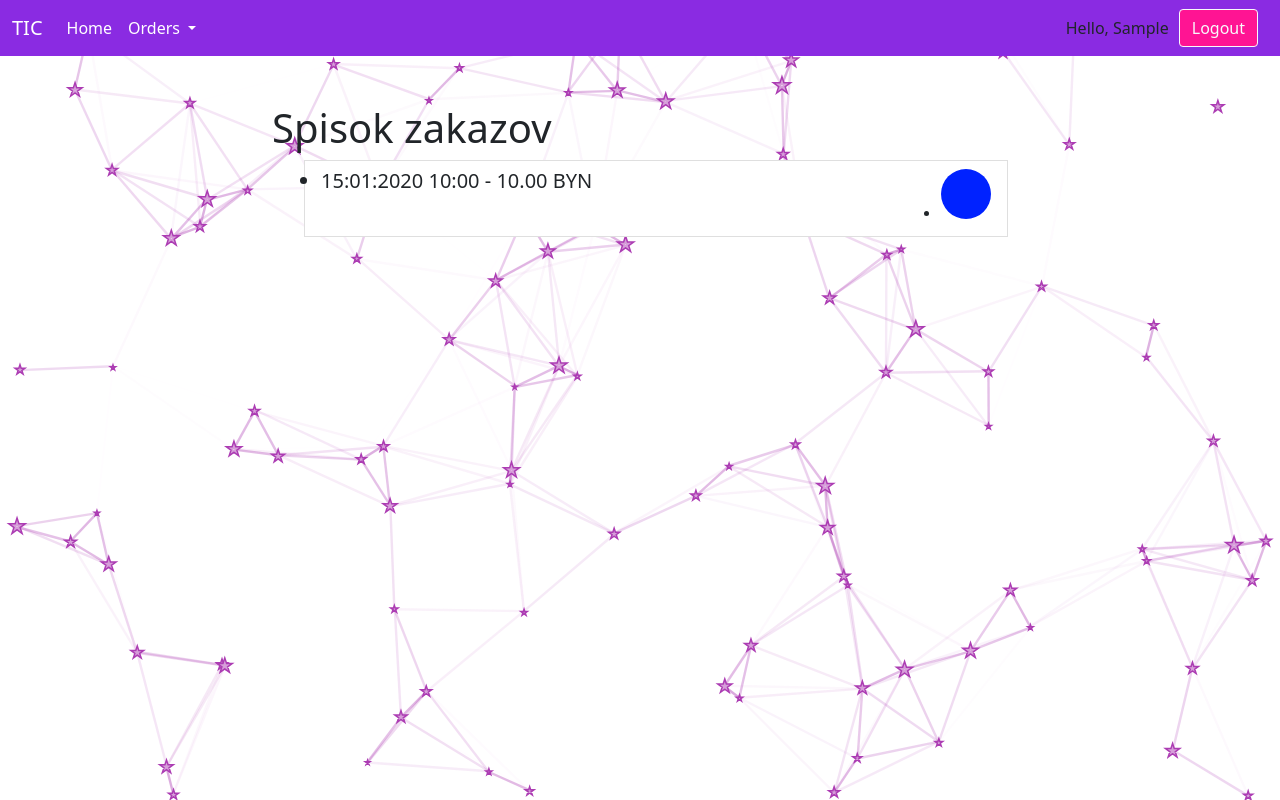
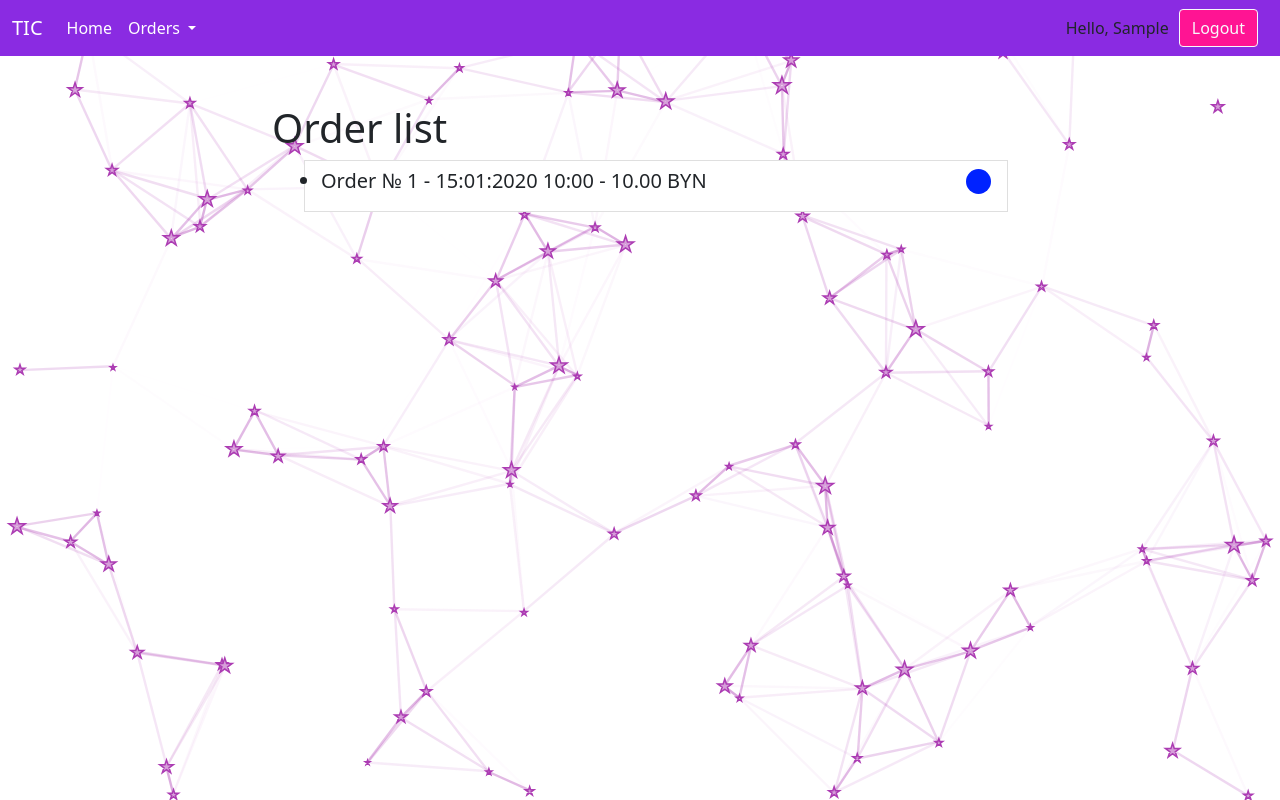
Before and after one commit to Degrijo/TIC, a Django app: page /list_my_orders/ in a window 1280 px wide. Run offline with Django 3.2, Linux system fonts and the light colour scheme; a user stored in the database is signed in; tables that the repository leaves empty hold one stand-in row (values such as "Sample post"); some libraries are stand-ins or nearby versions.

Commit message:
update list and details

```diff
--- a/app/core/models.py
+++ b/app/core/models.py
@@ -123,7 +123,7 @@ class Order(models.Model):
     car = models.ForeignKey('core.Car', on_delete=models.CASCADE, related_name='orders', blank=True, null=True)
 
     def __str__(self):
-        string = self.start_datetime.strftime(DATETIME_FORMAT)
+        string = f'Order № {self.id} - {self.start_datetime.strftime(DATETIME_FORMAT)}'
         if self.status == Order.FINISHED_TYPE:
             string += ' -> ' + self.finish_datetime.strftime(DATETIME_FORMAT)
         string += f' - {self.price} BYN'
--- a/static/css/base.css
+++ b/static/css/base.css
@@ -49,8 +49,8 @@ body, html {
 }
 
 .dot {
-  height: 50px;
-  width: 50px;
+  height: 25px;
+  width: 25px;
   border-radius: 50%;
   display: inline-block;
 }
--- a/templates/core/base.html
+++ b/templates/core/base.html
@@ -29,6 +29,10 @@
                     <a class="nav-link active" aria-current="page" href="{% url 'main_page' %}" style="color: white">Home</a>
                 </li>
                 {% if request.user.is_authenticated %}
+                    {% if request.user.role == 1 %}
+
+
+                    {% endif %}
                     <li class="nav-item dropdown">
                         <a class="nav-link dropdown-toggle" href="#" id="navbarDropdown" role="button"
                            data-bs-toggle="dropdown" aria-expanded="false" style="color: white">
--- a/templates/core/list_my_orders.html
+++ b/templates/core/list_my_orders.html
@@ -3,19 +3,17 @@
 {% load static %}
 
 {% block content %}
-<h1 xmlns="http://www.w3.org/1999/html">Spisok zakazov</h1>
+<h1 xmlns="http://www.w3.org/1999/html">Order list</h1>
 <ul>
     {% for order in object_list %}
     <div class="list-order">
         <a href="{% url 'detail_order' pk=order.id %}" class="list-group-item list-group-item-action " aria-current="true">
             <div class="d-flex w-100 justify-content-between">
-                <!--            <li>{{order.status }} - {{ order.start_datetime }} - {{ order.finish_datetime }} - {{ order.price }}</li>-->
                 <h5 class="mb-1">
-                    <li> {{ order }}
-                    </li>
+                    <li> {{ order }} </li>
                 </h5>
                 <small>
-                    <li><span class="dot" style="background-color: {{order.color }}"></span></li>
+                    <span class="dot" style="background-color: {{ order.color }}"></span>
                 </small>
             </div>
             <p class="mb-1"></p>
@@ -23,6 +21,7 @@
         </a>
     </div>
     {% empty %}
-    <li>No order yet.</li>
+    No orders yet.
     {% endfor %}
-    {% endblock %}
+</ul>
+{% endblock %}
```
Also changed, not shown: templates/core/detail_order.html (added, +8 -0 lines).
